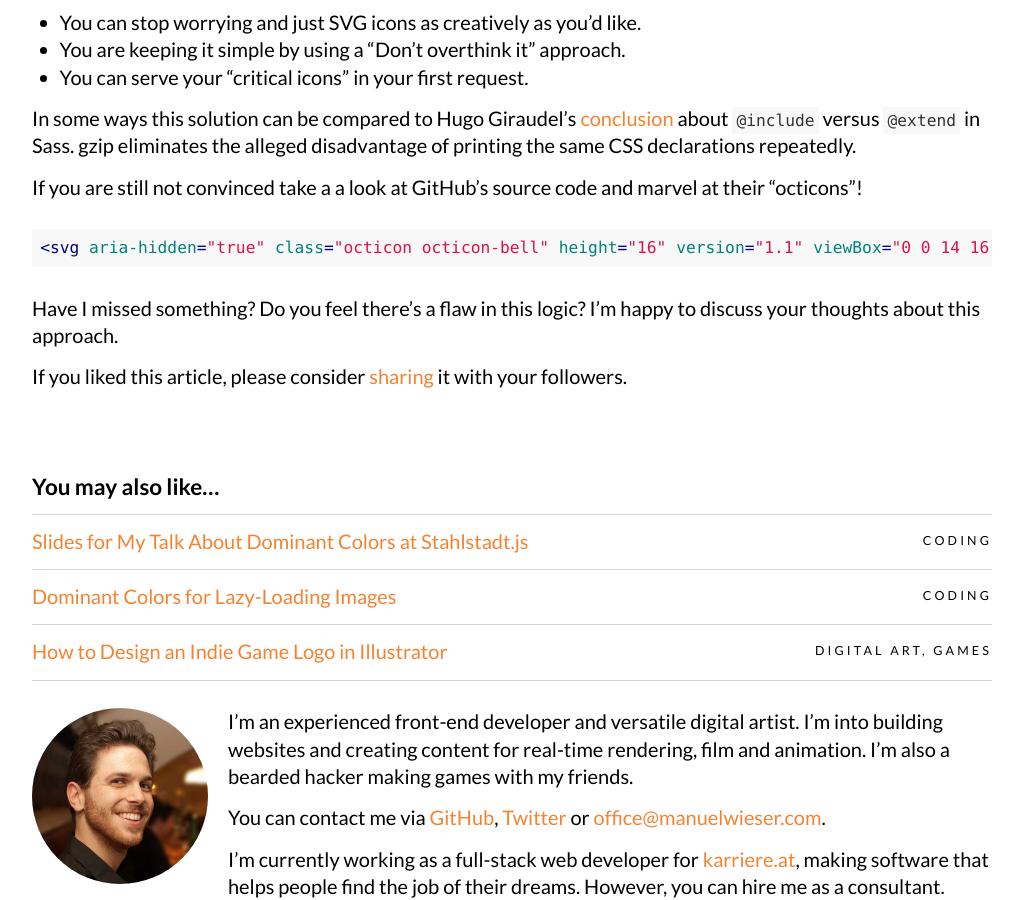
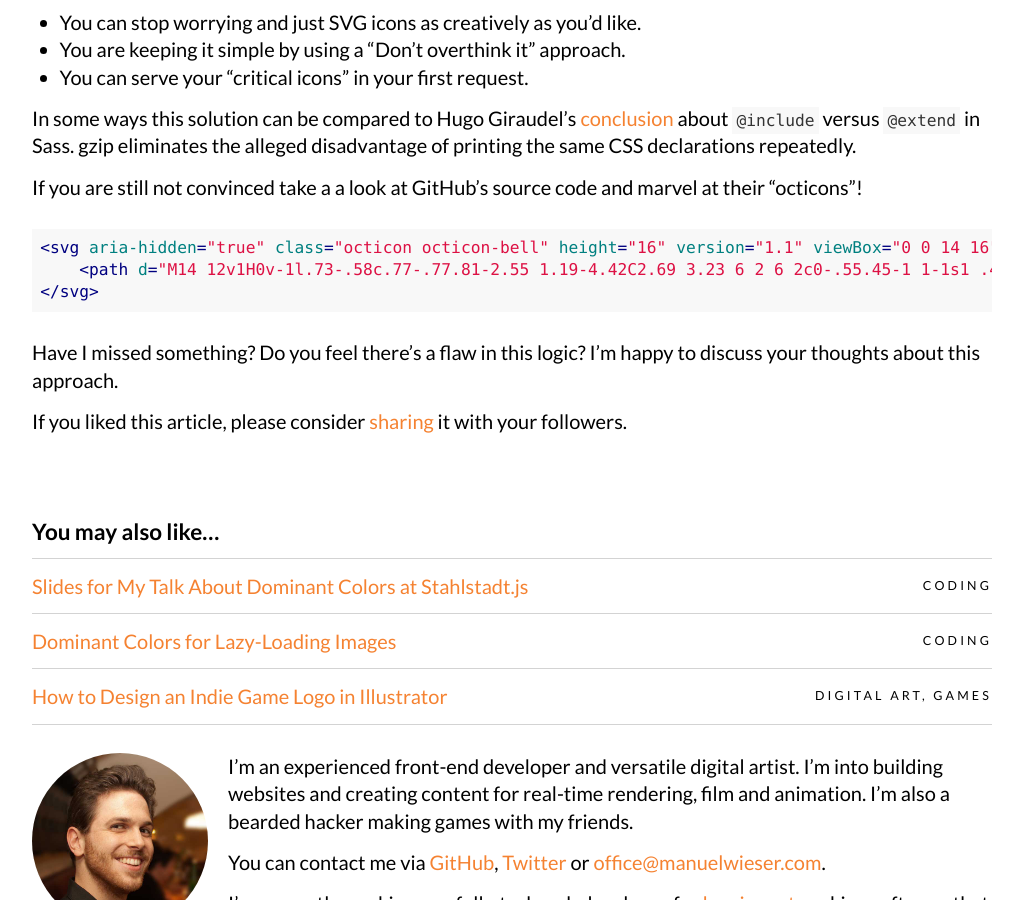
Before and after one commit to Lorti/manu.ninja, a Jekyll site: the page built from _posts/2016-08-28-inline-svg-how-i-learned-to-stop-worrying-and-love-gzip.md, in a window 1280 px wide and 900 px high, scrolled down 4397 px. Shown: the whole window, without its empty margins (128-1151 px from the left). Built offline with Jekyll 4.4.1, drawn with Linux system fonts in a browser that asks for light colours; nearby versions of some CDN libraries; comment, search, counter and statistics services are not loaded; some of the changed lines change nothing that is shown; some of the changed text lies outside the part shown.

Commit message:
Am I done with this long article, really?

```diff
--- a/_posts/2016-08-28-inline-svg-how-i-learned-to-stop-worrying-and-love-gzip.md
+++ b/_posts/2016-08-28-inline-svg-how-i-learned-to-stop-worrying-and-love-gzip.md
@@ -3,6 +3,7 @@ layout: post
 title:  Inline SVG – How I Learned to Stop Worrying and Love gzip
 date:   2016-08-28
 categories: coding
+thumbnail: /images/general-buck-turgidson.gif
 sharing: true
 ---
 
@@ -88,7 +89,7 @@ minified
 
 minified-gzip-1
  17888 open-iconic-references.min.html.gz
- 14323 open-iconic-inline.min.html.gz     # 3,656 smaller than referenced icons
+ 14323 open-iconic-inline.min.html.gz     # 3,656 bytes smaller than referenced icons
 138102 open-iconic-duplicates.min.html.gz
  15213 open-iconic-realistic.min.html.gz  # 6.2 % larger (890 bytes) than all inlined icons
 
@@ -144,7 +145,9 @@ In some ways this solution can be compared to Hugo Giraudel's [conclusion](https
 If you are still not convinced take a a look at GitHub's source code and marvel at their "octicons"!
 
 ~~~ html
-<svg aria-hidden="true" class="octicon octicon-bell" height="16" version="1.1" viewBox="0 0 14 16" width="14"><path d="M14 12v1H0v-1l.73-.58c.77-.77.81-2.55 1.19-4.42C2.69 3.23 6 2 6 2c0-.55.45-1 1-1s1 .45 1 1c0 0 3.39 1.23 4.16 5 .38 1.88.42 3.66 1.19 4.42l.66.58H14zm-7 4c1.11 0 2-.89 2-2H5c0 1.11.89 2 2 2z"></path></svg>
+<svg aria-hidden="true" class="octicon octicon-bell" height="16" version="1.1" viewBox="0 0 14 16" width="14">
+    <path d="M14 12v1H0v-1l.73-.58c.77-.77.81-2.55 1.19-4.42C2.69 3.23 6 2 6 2c0-.55.45-1 1-1s1 .45 1 1c0 0 3.39 1.23 4.16 5 .38 1.88.42 3.66 1.19 4.42l.66.58H14zm-7 4c1.11 0 2-.89 2-2H5c0 1.11.89 2 2 2z"></path>
+</svg>
 ~~~
 
 Have I missed something? Do you feel there's a flaw in this logic? I'm happy to discuss your thoughts about this approach.
```
Also changed, not shown: images/general-buck-turgidson.gif.
